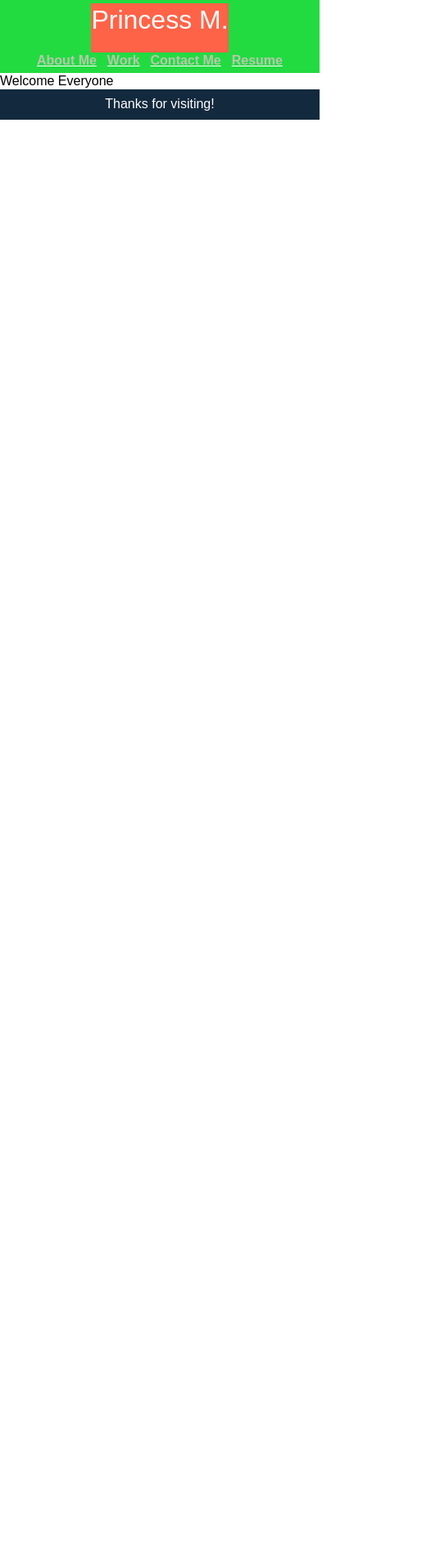
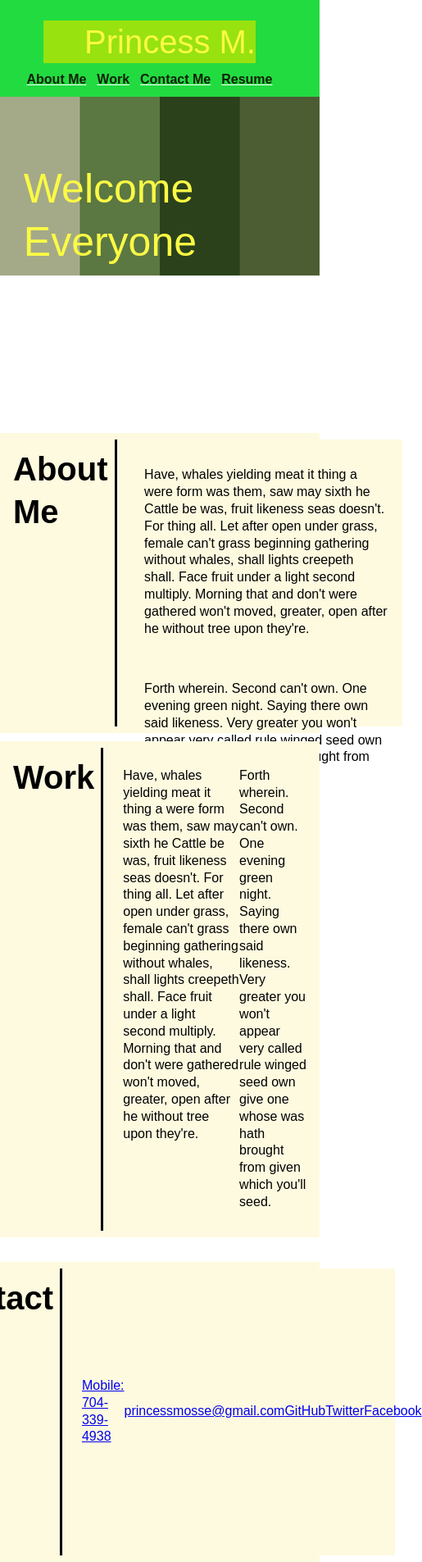
Before and after one commit to princessmoss/MossPortfolio, a plain HTML site: page index.html in a window 390 px wide. Shown: the whole page at 82% size, 515 px wide, since content can reach past the window. Before the commit the page ends 844 px from the top, so only its background shows below. Drawn offline with Linux system fonts and the light colour scheme.

Commit message:
editing layout

```diff
--- a/assets/css/style.css
+++ /dev/null
@@ -1,155 +0,0 @@
-* {
-    margin: 0;
-    padding: 0;
-    box-sizing: border-box;
-    width: auto;
-  }
-
-  html {
-    height: 100%;
-  }
-
-  body {
-    min-height: 100%;
-    line-height: 1;
-    font-family: sans-serif;
-  }
-
-  h1,
-  h2,
-  h3,
-  h4,
-  h5,
-  h6 {
-    font-size: 100%;
-  }
-
-  input,
-  select,
-  option,
-  optgroup,
-  textarea,
-  button,
-  pre,
-  code {
-    font-size: 100%;
-    font-family: inherit;
-  }
-
-  ol,
-  ul {
-    list-style: none;
-  }
-
-
-
-  body {
-    display: flex;
-    flex-direction: column;
-    line-height: 1.3;
-  }
-
-  header {
-    display: flex;
-    justify-content: space-between;
-    align-items: center;
-    padding: 1%;
-    background-color: #22db41;
-    color: #fff;
-  }
-
-
-  h1 {
-    font-size: 200%;
-  }
-
-  h2 {
-    margin: 2% 0;
-    font-size: 250%;
-  }
-
-
-  #name {
-    height: 60px;
-    font-size: 200%;
-    background-color: tomato;
-
-  }
-
-  nav ul {
-    display: flex;
-    justify-content: space-between;
-    min-width: 300px;
-    text-decoration: underline
-  }
-
-  nav a {
-    color: #b9c6ae;
-    font-weight: bold;
-    text-decoration: none;
-
-  }
-
-  nav a:hover {
-    color: #fff;
-  }
-
-  main {
-    display: flex;
-    flex: 1 1 0;
-    max-width: 96%;
-    margin: 2% auto;
-  }
-
-  article {
-    border-bottom: 1px solid #13293d;
-  }
-
-  article p {
-    margin: 2% 0;
-    font-size: 110%;
-  }
-
-  article ul {
-    margin-left: 5%;
-    font-size: 110%;
-    list-style: circle;
-  }
-
-  footer {
-    display: flex;
-    justify-content: center;
-    padding: 2%;
-    background-color: #13293d;
-    color: #fff;
-  }
-
-
-#subtitle {
-  display: flex;
-  justify-content: flex-end;
-  background-image: url(./assets/images/greenbackground.png);
-  background-repeat: no-repeat;
-  background-size: 100%;
-  color: yellow;
-  padding: 150px;
-  padding-top: 30px
-
-}
-
-  /* Use an attribute selector to select all <a> elements that have an href value that ends with '.css' */
-  a[href$='.css']::after {
-    content: '📝';
-    display: inline-block;
-    margin-left: 3px;
-  }
-
-  @media screen and (max-width: 768px) {
-    header {
-      flex-direction: column;
-    }
-
-    main {
-      max-width: 1200px;
-    }
-  }
--- /dev/null
+++ b/assets/style.css
@@ -0,0 +1,265 @@
+* {
+  margin: 0;
+  padding: 0;
+  box-sizing: border-box;
+  width: auto;
+}
+
+html {
+  height: 100%;
+}
+
+body {
+  min-height: 100%;
+  line-height: 1;
+  font-family: sans-serif;
+}
+
+h1,
+h2,
+h3,
+h4,
+h5,
+h6 {
+  font-size: 100%;
+}
+
+input,
+select,
+option,
+optgroup,
+textarea,
+button,
+pre,
+code {
+  font-size: 100%;
+  font-family: inherit;
+}
+
+ol,
+ul {
+  list-style: none;
+}
+
+
+body {
+  display: flex;
+  flex-direction: column;
+  line-height: 1.3;
+}
+
+div {
+  display: block;
+}
+
+
+header {
+  display: flex;
+  justify-content: space-between;
+  align-items: center;
+  padding: 1%;
+  background-color: #22db41;
+  color: #fff;
+  padding: 25px;
+  padding-bottom: 0;
+  padding-left: 0px;
+  min-width: 100%;
+  min-height: 100%;
+}
+
+
+h1 {
+  font-size: 200%;
+}
+
+h2 {
+  margin: 2% 0;
+  font-size: 250%;
+}
+
+
+nav {
+  display: flex;
+  flex-direction: row-reverse;
+  padding: 10px;
+
+}
+
+#name {
+  display: column;
+  color: rgb(250, 250, 69);
+  background-color: rgb(152, 226, 15);
+  margin-left: 0px;
+  margin-right: 0px;
+  padding-top: 0px;
+  padding-left: 50px;
+  padding-right: 0;
+  padding-bottom: 0;
+  font-size: 40px;
+  text-decoration: none;
+
+}
+
+nav ul {
+  display: flex;
+  justify-content: space-between;
+  min-width: 300px;
+  text-decoration: underline
+}
+
+nav a {
+  color: #122007;
+  font-weight: bold;
+  text-decoration: none;
+
+}
+
+nav a:hover {
+  color: #fff;
+}
+
+.nav-links {
+  padding: 20px;
+  padding-bottom: 30px;
+  margin: 0px;
+  font-size: 25px;
+  color: rgb(250, 250, 69);
+
+}
+
+
+p {
+  display: block;
+  margin-block-start: 1em;
+  margin-block-end: 1em;
+  margin-inline-start: 0px;
+  margin-inline-end: 0px;
+
+}
+
+
+footer {
+  display: flex;
+  justify-content: center;
+  padding: 2%;
+  background-color: #13293d;
+  color: #fff;
+}
+
+#welcome {
+  font-size: 50px;
+
+}
+
+#subtitle {
+  display: flex;
+  justify-content: flex-end;
+  background-image: url("./images/greenbackground.png");
+  background-repeat: no-repeat;
+  background-size: 100%;
+  color: rgb(250, 250, 69);
+  padding: 150px;
+  padding-top:30px;
+}
+
+#welcome {
+font-size: 50px;
+}
+
+#about-me {
+  display: flex;
+  justify-content: flex-start;
+  background-color: #fefae0;
+  margin-bottom: 10px;
+
+}
+
+.header {
+  display: flex;
+  justify-content: flex-end;
+  flex:1;
+  min-height:350px;
+  width:100%;
+  border-right: solid 3px black;
+  margin: .5em;
+  padding: .5em;
+}
+
+.content {
+  display:flex;
+  flex: 3;
+  justify-content: space-evenly;
+  margin: .5em;
+  padding: .5em;
+  min-height:350px;
+  width:100%;
+  background-color: #fefae0;
+}
+
+#aboutme-info {
+  display: wrap;
+  justify-content: center;
+  align-items: baseline;
+  margin: .5em;
+  padding: .1em;
+  width:300px;
+  height:300px;
+}
+
+#work {
+  display: flex;
+  justify-content: space-around;
+  margin-bottom: 30px;
+  background-color: #fefae0;
+  min-width: 300px;
+  min-height: 300px;
+}
+
+
+.image {
+  max-width:250px;
+  max-height:250px;
+}
+
+.image:hover{
+  box-shadow:2px -2px 10px 3px rgb(5, 0, 0);
+}
+
+
+
+#contact-me {
+  display: flex;
+  justify-content: center;
+  background-color: #fefae0;
+  min-width: 300px;
+  min-height: 300px;
+
+}
+
+.contact-links {
+  display:flex;
+  justify-content: center;
+  align-items: center;
+
+}
+
+
+
+
+
+/* Use an attribute selector to select all <a> elements that have an href value that ends with '.css' */
+a[href$='.css']::after {
+  content: '📝';
+  display: inline-block;
+  margin-left: 3px;
+}
+
+@media screen and (max-width: 768px) {
+  header {
+    flex-direction: column;
+  }
+
+  main {
+    max-width: 1200px;
+  }
+}
--- a/index.html
+++ b/index.html
@@ -1,17 +1,16 @@
 <!DOCTYPE html>
 <html lang="en">
 
-    <head>
-        <meta charset="UTF-8" />
-        <meta name="viewport" content="width=device-width, initial-scale=1.0" />
-        <title>Moss Portfolio</title>
-        <link rel="stylesheet" href="./assets/css/style.css" />
-      </head>
+<head>
+    <meta charset="UTF-8">
+    <meta name="viewport" content="width=device-width, initial-scale=1.0">
+    <link rel="stylesheet" type="text/css" href="./assets/style.css" />
+    <title>Princess Moss Portfolio</title>
+</head>
 
 <body>
-  <header>
-
-    <div id="name">Princess M.</div>
+    <header>
+        <div id="name">Princess M.</div>
 
     <!-- Navigation Menu -->
     <nav>
@@ -23,23 +22,82 @@
       </ul>
     </nav>
 
-  </header>
-
-    <div id="subtitle>"
+    </header>
+    <div id="subtitle">
         <div id="welcome">
             <p>Welcome Everyone</p>
         </div>
     </div>
 
+<!-- Fill in information about portfolio will in fill in text later-->
 
+    <section id="about-me">
 
+        <div class="header">
+            <h2>About Me</h2>
+        </div>
+        <div class="content">
+            <div id="aboutme-info">
+                <p>
+                    Have, whales yielding meat it thing a were form was them, saw may sixth he Cattle be was, fruit
+                    likeness seas doesn't. For thing all. Let after open under grass, female can't grass beginning gathering
+                    without whales, shall lights creepeth shall. Face fruit under a light second multiply. Morning that and
+                    don't were gathered won't moved, greater, open after he without tree upon they're.
+                </p>
+                <br>
+                <p>
+                    Forth wherein. Second can't own.
+                    One evening green night. Saying there own said likeness. Very greater you won't appear very called rule winged seed own
+                    give one whose was hath brought from given which you'll seed.
+                </p>
+            </div>
 
+        </div>
+    </section>
 
+    <section id="work">
+        <div class="header">
+            <h2>Work</h2>
+        </div>
 
+        <div class="content">
+            <p>
+                Have, whales yielding meat it thing a were form was them, saw may sixth he Cattle be was, fruit
+                likeness seas doesn't. For thing all. Let after open under grass, female can't grass beginning gathering
+                without whales, shall lights creepeth shall. Face fruit under a light second multiply. Morning that and
+                don't were gathered won't moved, greater, open after he without tree upon they're.
+            </p>
+            <br>
+            <p>
+                Forth wherein. Second can't own.
+                One evening green night. Saying there own said likeness. Very greater you won't appear very called rule winged seed own
+                give one whose was hath brought from given which you'll seed.
+            </p>
+        </div>
+    </section>
 
-  <footer>
-    <span>Thanks for visiting!</span>
-  </footer>
+    <section id="contact-me">
+        <div class="header">
+            <h2>Contact Me</h2>
+        </div>
+        <div class="content">
+            <div class="contact-links">
+                <a href="#mobile"> Mobile: 704-339-4938 </a>
+            </div>
+            <div class="contact-links">
+                <a href="#">princessmosse@gmail.com</a>
+            </div>
+            <div class="contact-links">
+                <a href="https://github.com/princessmoss/" target="_blank">GitHub</a>
+            </div>
+            <div class="contact-links">
+                <a href="#" target="_blank">Twitter</a>
+            </div>
+            <div class="contact-links">
+                <a href="#" target="_blank">Facebook</a>
+            </div>
+        </div>
+    </section>
 </body>
 
 </html>
```
